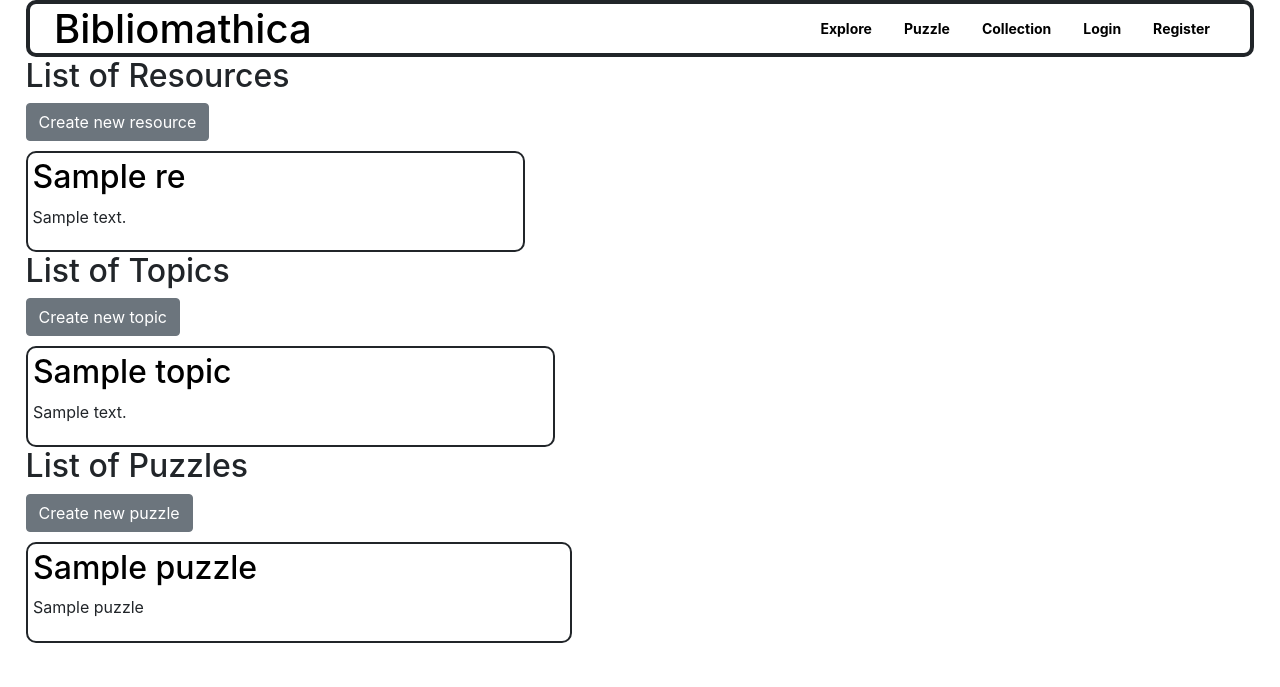
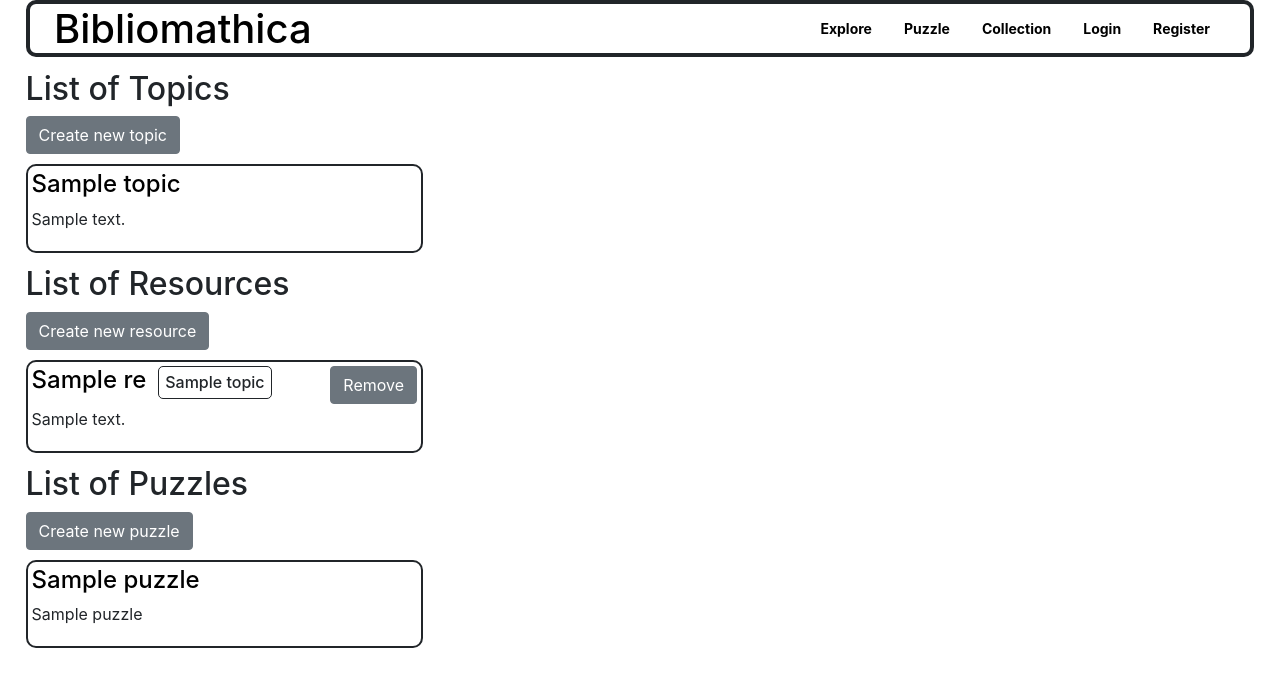
Before and after one commit to devan-srinivasan/bibliomathica, a Django app: template src/bibliomath/templates/bibliomath/sudo.html in a window 1280 px wide. Shown: the top 687 px of the page. Run offline with Django 4.2, Linux system fonts and the light colour scheme; the template is opened without the code that fills it: most values are stand-ins (such as "Sample title", 1, 10 or a date in 2020); some libraries are stand-ins or nearby versions.

Commit message:
Fixing willy UI (#49)
* fixed up some stuff

* fixed up the JS UI

* added the topic tag for issue #40

Co-authored-by: Devan Srinivasan <dsrinivasan@deloitte.ca>

```diff
--- a/src/bibliomath/templates/bibliomath/explore.html
+++ b/src/bibliomath/templates/bibliomath/explore.html
@@ -5,7 +5,7 @@
     <link rel="stylesheet" href="{% static 'bibliomath/explore.css' %}">
 {% endblock stylesheets %}
 {% block content %}
-    <div>
+    <div class="create-resource">
         <a class="btn btn-secondary" href="{% url 'resource-create' %}">Add resource</a>
     </div>
     <div class="grid-container">
--- a/src/bibliomath/templates/bibliomath/sudo.html
+++ b/src/bibliomath/templates/bibliomath/sudo.html
@@ -2,48 +2,57 @@
 {% load static %}
 {% block stylesheets %}
     <link rel="stylesheet" href="{% static 'bibliomath/gridstyles.css' %}">
+    <link rel="stylesheet" href="{% static 'bibliomath/sudo.css' %}">
     <link rel="stylesheet" href="{% static 'bibliomath/collection.css' %}">
 {% endblock stylesheets %}
 {% block content %}
     <div>
-        <h2>List of Resources</h2>
+        <h2 class="sudo-header">List of Topics</h2>
+        <a class="btn btn-secondary" href="{% url 'topic-create' %}">Create new topic</a>
+    </div>
+    <div class="grid-container">
+        {% for topic in topics %}
+            <div class="grid-item">
+                <a class="grid-item-link" href="{% url 'topic-detail' topic.title %}">
+                    <h4>{{ topic.title }}</h4>
+                </a>
+                <p>{{ topic.description }}</p>
+            </div>
+        {% endfor %}
+    </div>
+    <div>
+        <h2 class="sudo-header">List of Resources</h2>
         <a class="btn btn-secondary" href="{% url 'resource-create' %}">Create new resource</a>
     </div>
     <div class="grid-container">
         {% for res in resources %}
             <div class="grid-item">
                 <div class="collection-item-header">
-                    <a class="grid-item-link" href="{% url 'resource-detail' pk=res.id %}">
-                        <h2 class="grid-item-link">{{ res.title }}</h2>
-                    </a>
+                    <div class="col-header-left">
+                        <a class="grid-item-link" href="#">
+                            <h3 class="grid-item-link">{{ res.title }}</h3>
+                        </a>
+                        <h6>{{ res.topic }}</h6>
+                    </div>
+                    <div class="col-header-right">
+                        <div style="margin-right: 5%;">
+                            <a class="btn btn-secondary" href="{% url 'removeResource' id=res.id %}">Remove</a>
+                        </div>
+                    </div>
                 </div>
                 <p>{{ res.description }}</p>
             </div>
         {% endfor %}
     </div>
     <div>
-        <h2>List of Topics</h2>
-        <a class="btn btn-secondary" href="{% url 'topic-create' %}">Create new topic</a>
-    </div>
-    <div class="grid-container">
-        {% for topic in topics %}
-            <div class="grid-item">
-                <a class="grid-item-link" href="{% url 'topic-detail' topic.title %}">
-                    <h2>{{ topic.title }}</h2>
-                </a>
-                <p>{{ topic.description }}</p>
-            </div>
-        {% endfor %}
-    </div>
-    <div>
-        <h2>List of Puzzles</h2>
+        <h2 class="sudo-header">List of Puzzles</h2>
         <a class="btn btn-secondary" href="{% url 'puzzle-create' %}">Create new puzzle</a>
     </div>
     <div class="grid-container">
         {% for puzzle in puzzles %}
             <div class="grid-item">
                 <a class="grid-item-link" href="{% url 'puzzle-detail' puzzle.title %}">
-                    <h2>{{ puzzle.title }}</h2>
+                    <h4>{{ puzzle.title }}</h4>
                 </a>
                 <p>{{ puzzle.question }}</p>
             </div>
--- a/src/javascript/InputSubmit.js
+++ b/src/javascript/InputSubmit.js
@@ -27,6 +27,7 @@ class InputSubmit extends Component {
         />
 
         <button
+          className="btn btn-secondary"
           onClick={() =>
             this.props.handleSubmission(this.state.submitted.toString())
           }
--- a/src/javascript/PuzzleList.js
+++ b/src/javascript/PuzzleList.js
@@ -40,7 +40,7 @@ class PuzzleList extends Component {
       <div className="PuzzleList">
         <div className="list-header">
           <h2>Puzzles</h2>
-          <button onClick={() => this.getPuzzles()}>Refresh</button>
+          <button className="btn btn-secondary" onClick={() => this.getPuzzles()}>Refresh</button>
         </div>
         {puzzleItems}
       </div>
--- a/src/javascript/react-stylesheets/PuzzleList.css
+++ b/src/javascript/react-stylesheets/PuzzleList.css
@@ -7,7 +7,7 @@
 .list-header h2 {
     margin-right: auto;
     margin-left: 5%;
-    color: #a98de2;
+    color: black;
 }
 
 .list-header button {
@@ -24,8 +24,8 @@
     border-width: 1px;
     border-radius: 10px;
     width: 90%;
-    background-color: #a98de2;
-    color: white;
+    background-color: white;
+    color: black;
 }
 
 .Puzzle {
--- a/src/static/bibliomath/collection.css
+++ b/src/static/bibliomath/collection.css
@@ -1,11 +1,35 @@
-.completed-item-container, .collection-item-header {
+.completed-item-container, .collection-item-header, .col-header-left {
     display: flex;
     flex-direction: row;
-    align-items: center;
+    align-items: flex-start;
 }
 
-.completed-item-container{
-    margin-left: auto;
+/* .completed-item-container, .col-header-right{
+    justify-content: space-evenly;
+}
+
+.completed-item-container {
+    margin-right: 5%;
+} */
+
+.col-header-right {
+    /* margin-left: auto; */
+}
+
+.col-header-left h6 {
+    border-radius: 5px;
+    border-width: 1px;
+    border-style: solid;
+    padding: 2%;
+    margin-left: 4%;
+}
+
+.col-header-left h3 {
+    font-size: x-large;
+}
+
+.col-header-left {
+    width: 90%;
 }
 
 .remove-col-item {
--- a/src/static/bibliomath/gridstyles.css
+++ b/src/static/bibliomath/gridstyles.css
@@ -1,7 +1,7 @@
 .grid-container {
     margin-top: 10px;
     display: inline-grid;
-    grid-template-columns: auto auto auto;
+    grid-template-columns: 33% 33% 33%;
     align-content: center;
     width: 96%;
     margin-left: auto;
--- /dev/null
+++ b/src/static/bibliomath/sudo.css
@@ -0,0 +1,3 @@
+.sudo-header {
+    margin-top: 1%;
+}
```
Also changed, not shown: src/bibliomath/templates/bibliomath/topic.html (+5 -5 lines), src/javascript/react-stylesheets/InputSubmit.css (+6 -2 lines), src/static/bibliomath/explore.css (+2 -37 lines), src/static/bibliomath/topic.css (+3 -23 lines), src/users/templates/users/collection.html (+16 -9 lines).
